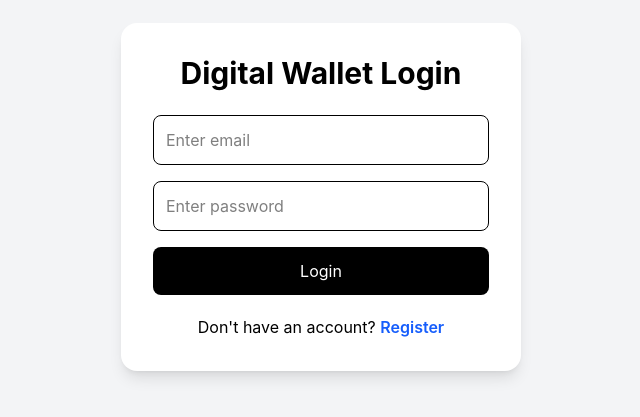
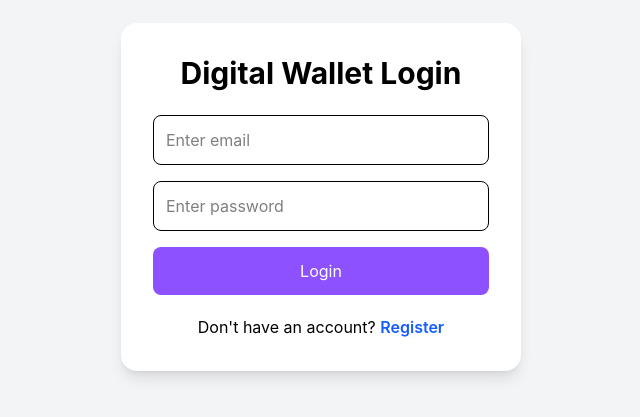
Before and after one commit to sunny-kumar-rana/digital-wallet-frontend, a React (Vite) app: page / in a window 1280 px wide. Shown: the part 203-620 px from the top of the page, without its empty margins (319-959 px from the left). Built offline with nearby package versions, Linux system fonts and the light colour scheme.

Commit message:
-adjust theme

```diff
--- a/src/pages/LoginPage.jsx
+++ b/src/pages/LoginPage.jsx
@@ -54,7 +54,7 @@ function LoginPage() {
 
           <button
             type="submit"
-            className="bg-black text-white p-3 rounded-lg hover:opacity-90"
+            className="bg-black text-white p-3 rounded-lg hover:opacity-90 bg-violet-500 hover:bg-violet-600 focus:outline-2 focus:outline-offset-2 focus:outline-violet-500 active:bg-violet-700"
           >
             Login
           </button>
```
